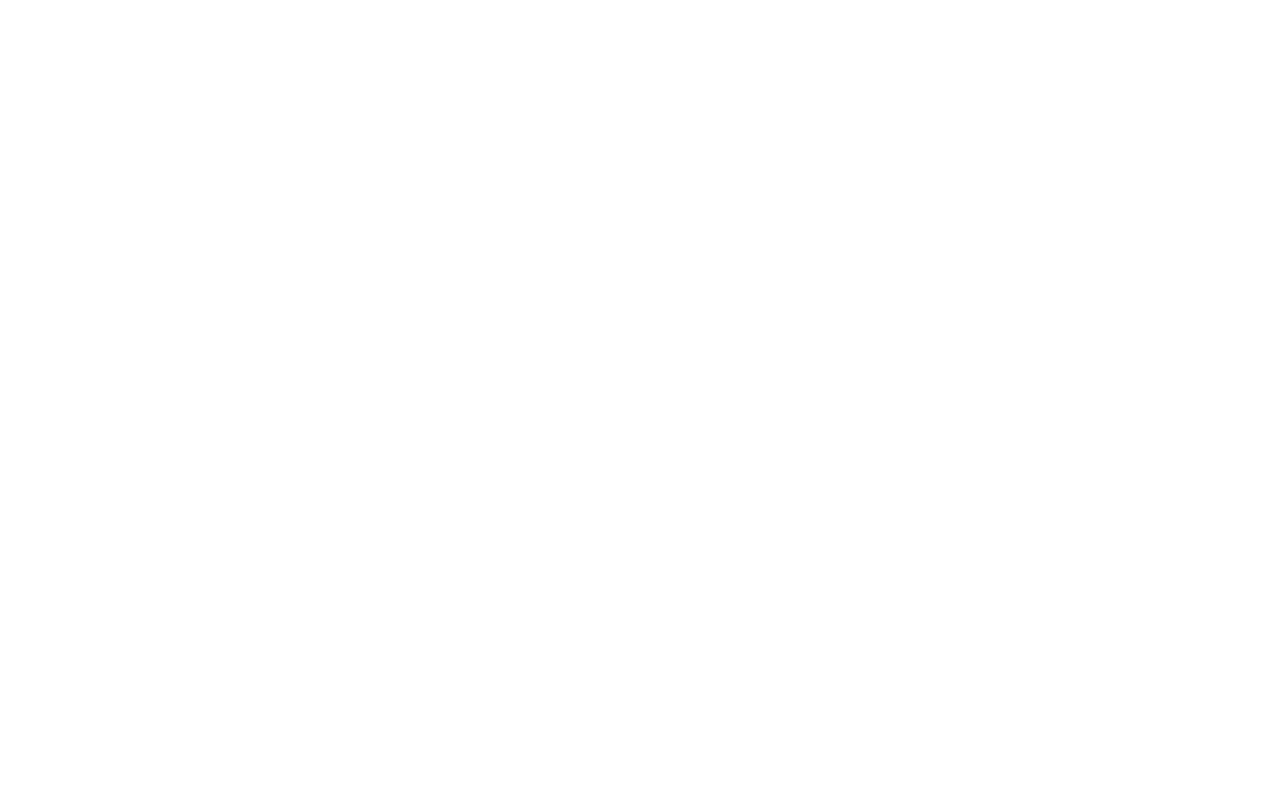
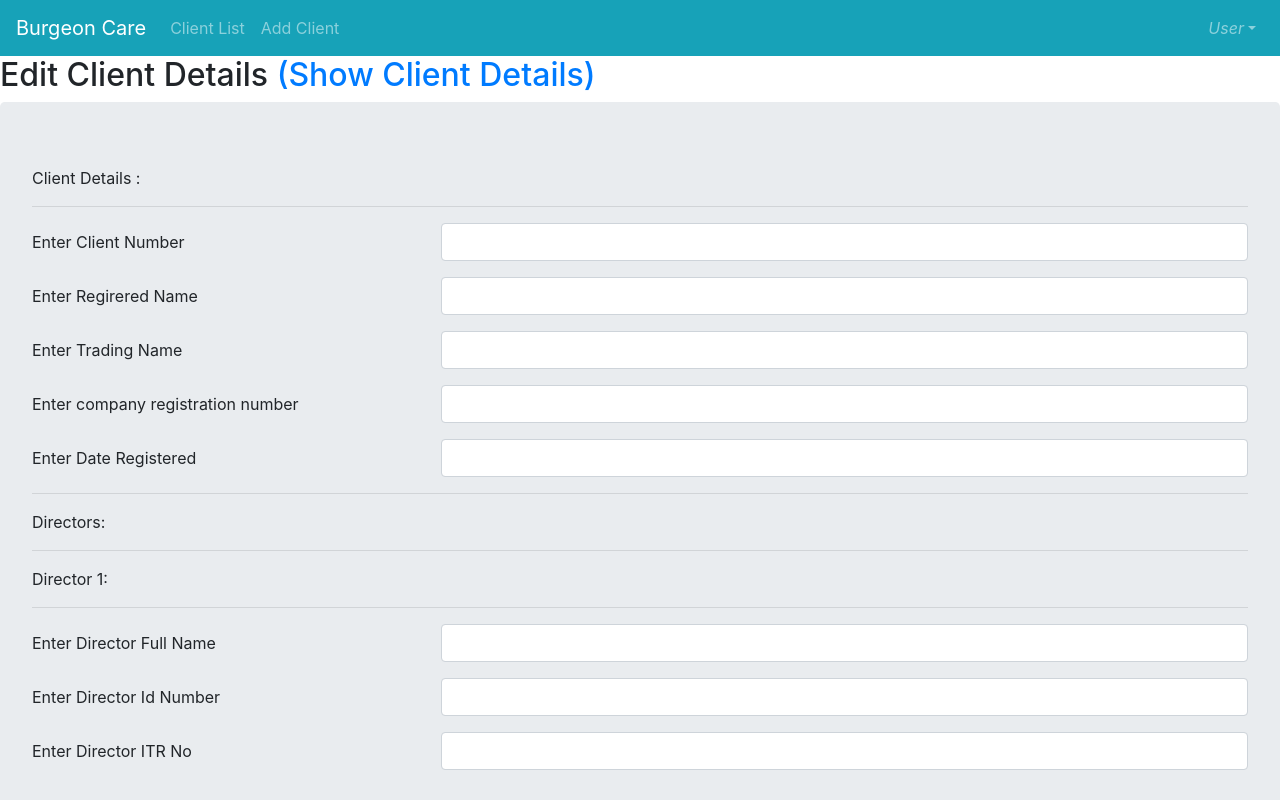
Before and after one commit to johnkyony/burgeonCare, a Vue app: page /editClient/1 in a window 1280 px wide. Shown: the top 800 px of the page. Built offline with nearby package versions, Linux system fonts and the light colour scheme; no server answers; the database is empty.

Commit message:
Navbar added

```diff
--- a/src/App.vue
+++ b/src/App.vue
@@ -1,32 +1,21 @@
 <template>
   <div id="app">
     <div id="nav">
+      <navbar></navbar>
       <!-- <router-link to="/">Home</router-link> |
       <router-link to="/about">About</router-link> -->
     </div>
     <router-view/>
   </div>
 </template>
-
-<style lang="scss">
-#app {
-  font-family: 'Avenir', Helvetica, Arial, sans-serif;
-  -webkit-font-smoothing: antialiased;
-  -moz-osx-font-smoothing: grayscale;
-  text-align: center;
-  color: #2c3e50;
-}
-
-#nav {
-  padding: 30px;
-
-  a {
-    font-weight: bold;
-    color: #2c3e50;
-
-    &.router-link-exact-active {
-      color: #42b983;
-    }
+<script>
+import Navbar from '@/components/Navbar'
+export default {
+  components: {
+    Navbar
   }
 }
+</script>
+<style >
+
 </style>
--- a/src/components/ClientList.vue
+++ b/src/components/ClientList.vue
@@ -1,15 +1,7 @@
 <template>
   <b-row>
     <b-col cols="12">
-      <h2>
-        Client List
-        <b-link href="/addClient">(Add Client)</b-link>
-      </h2>
-     <!-- <b-table striped hover :items="clientList" :fields="fields">
-        <template slot="actions" slot-scope="row">
-          <b-btn size="sm" @click.stop="details(row.item)">Details</b-btn>
-        </template>
-      </b-table> -->
+
       <table class="table">
         <thead class="thead-dark">
           <tr>
--- a/src/components/EditClient.vue
+++ b/src/components/EditClient.vue
@@ -220,15 +220,43 @@
   data(){
     return {
       key: this.$route.params.id,
-      client: {}
+      client: {} ,
+      ref: firebase.firestore().collection('ClientList')
     }
   },
   created(){
-    const ref = firebase.firestore().collection('ClientList')
-    .doc(this.$route.params.id)
-    ref.get().then((doc) => {
-      updateRef.set(this.client).then((docRef) => {
-                this.client.clientNo = ''
+    this.ref.doc(this.$route.params.id)
+    .get()
+    .then((doc) => {
+      if(doc.exists){
+        this.client = doc.data()
+      } else {
+        alert("No such Document")
+      }
+    })
+
+    // const ref = firebase.firestore().collection('ClientList')
+    // .doc(this.$route.params.id)
+
+    // ref.get().then((doc) => {
+    //   updateRef.set(this.client).then((docRef) => {
+
+
+
+    //   })
+    // })
+    // .catch((error) =>
+    // {
+    //   alert("Error adding document: " , error)
+    // })
+  },
+  methods: {
+    onSubmit(event){
+      event.preventDefault()
+      const updateRef = this.ref.doc(this.$route.params.id)
+      updateRef.set(this.client)
+      .then((docRef) => {
+        this.client.clientNo = ''
         this.client.registeredName = ''
         this.client.tradingName = ''
         this.client.companyRegistrationNumber = ''
@@ -266,13 +294,12 @@
         this.client.faxNo = ''
         this.client.emailAddress = ''
 
-        router.push({name: 'ShowClientDetails' , params: {id: this.$route.paramas.id}})
+        router.push({name: 'ShowClientDetails' , params: {id: this.$route.params.id}})
       })
-    })
-    .catch((error) =>
-    {
-      alert("Error adding document: " , error)
-    })
+      .catch((error) =>{
+        alert("Error adding document :" , error)
+      })
+    }
   }
 }
 </script>
--- /dev/null
+++ b/src/components/Navbar.vue
@@ -0,0 +1,31 @@
+<template>
+  <div>
+  <b-navbar toggleable="lg" type="dark" variant="info">
+    <b-navbar-brand href="/">Burgeon Care</b-navbar-brand>
+
+    <b-navbar-toggle target="nav-collapse"></b-navbar-toggle>
+
+    <b-collapse id="nav-collapse" is-nav>
+      <b-navbar-nav>
+        <b-nav-item href="/">Client List</b-nav-item>
+        <b-nav-item href="/addClient">Add Client</b-nav-item>
+      </b-navbar-nav>
+
+      <!-- Right aligned nav items -->
+      <b-navbar-nav class="ml-auto">
+
+
+
+        <b-nav-item-dropdown right>
+          <!-- Using 'button-content' slot -->
+          <template v-slot:button-content>
+            <em>User</em>
+          </template>
+          <b-dropdown-item href="#">Profile</b-dropdown-item>
+          <b-dropdown-item href="#">Sign Out</b-dropdown-item>
+        </b-nav-item-dropdown>
+      </b-navbar-nav>
+    </b-collapse>
+  </b-navbar>
+</div>
+</template>
--- a/src/components/ShowClientDetails.vue
+++ b/src/components/ShowClientDetails.vue
@@ -2,7 +2,7 @@
   <b-row>
     <b-col cols="12">
       <h2>
-        Edit Client
+       Client Details
         <b-link href="/">(Client List)</b-link>
       </h2>
 
@@ -23,19 +23,19 @@
           <hr>
           Member 1: <br>
           <hr>
-          FullName: {{client.member1FullName}} <br>
+          Full Name: {{client.member1FullName}} <br>
           Id No: {{client.member1IdNo}} <br>
           ITR No: {{client.member1ItrNo}} <br>
           <hr>
           Member 2: <br>
           <hr>
-          FullName: {{client.member2FullName}} <br>
+          Full Name: {{client.member2FullName}} <br>
           Id No: {{client.member2IdNo}} <br>
           ITR No: {{client.member2ItrNo}} <br>
           <hr>
           Member 3: <br>
           <hr>
-          FullName: {{client.member3FullName}} <br>
+          Full Name: {{client.member3FullName}} <br>
           Id No : {{client.member3IdNo}} <br>
           ITR No : {{client.member3ItrNo}} <br>
           <hr>
--- a/src/router/index.js
+++ b/src/router/index.js
@@ -26,7 +26,7 @@
     component: AddClient
   },
   {
-    path: '/editClient',
+    path: '/editClient/:id',
     name: 'editClient',
     component: EditClient
   }
```
